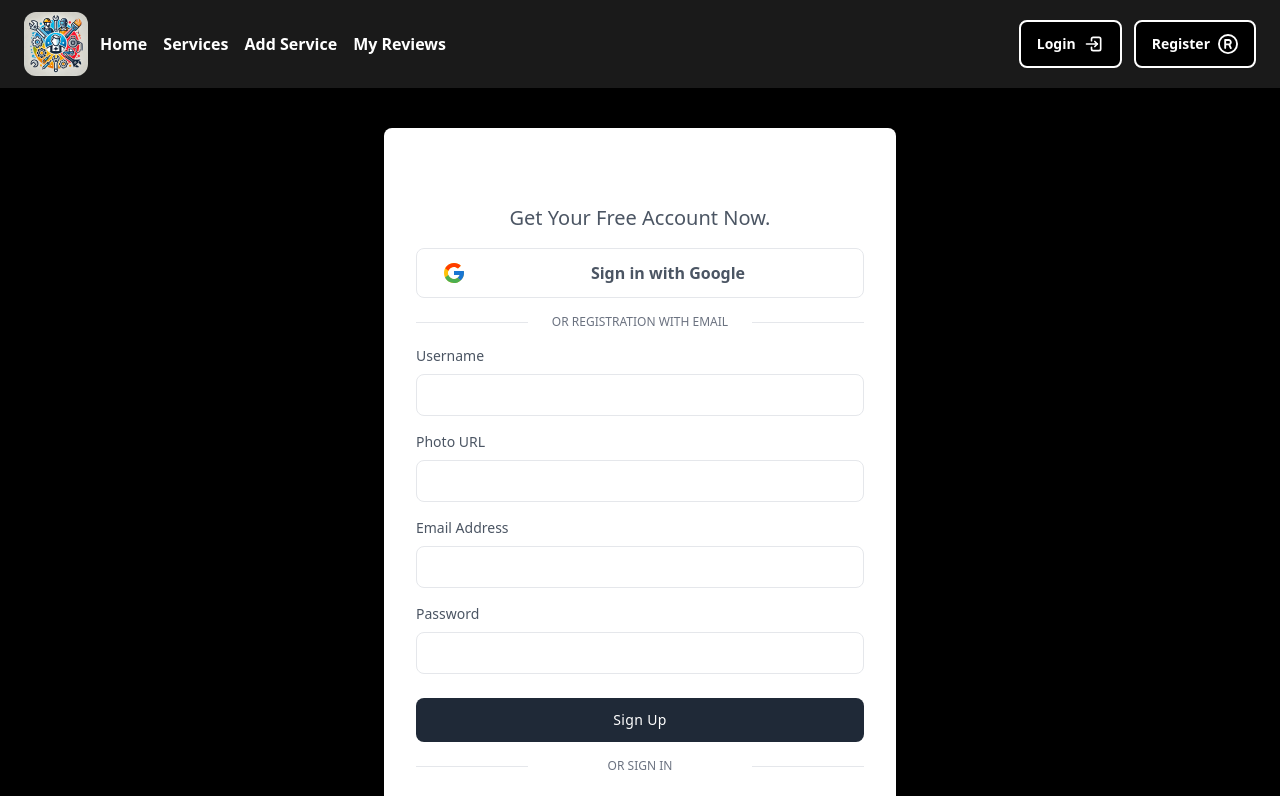
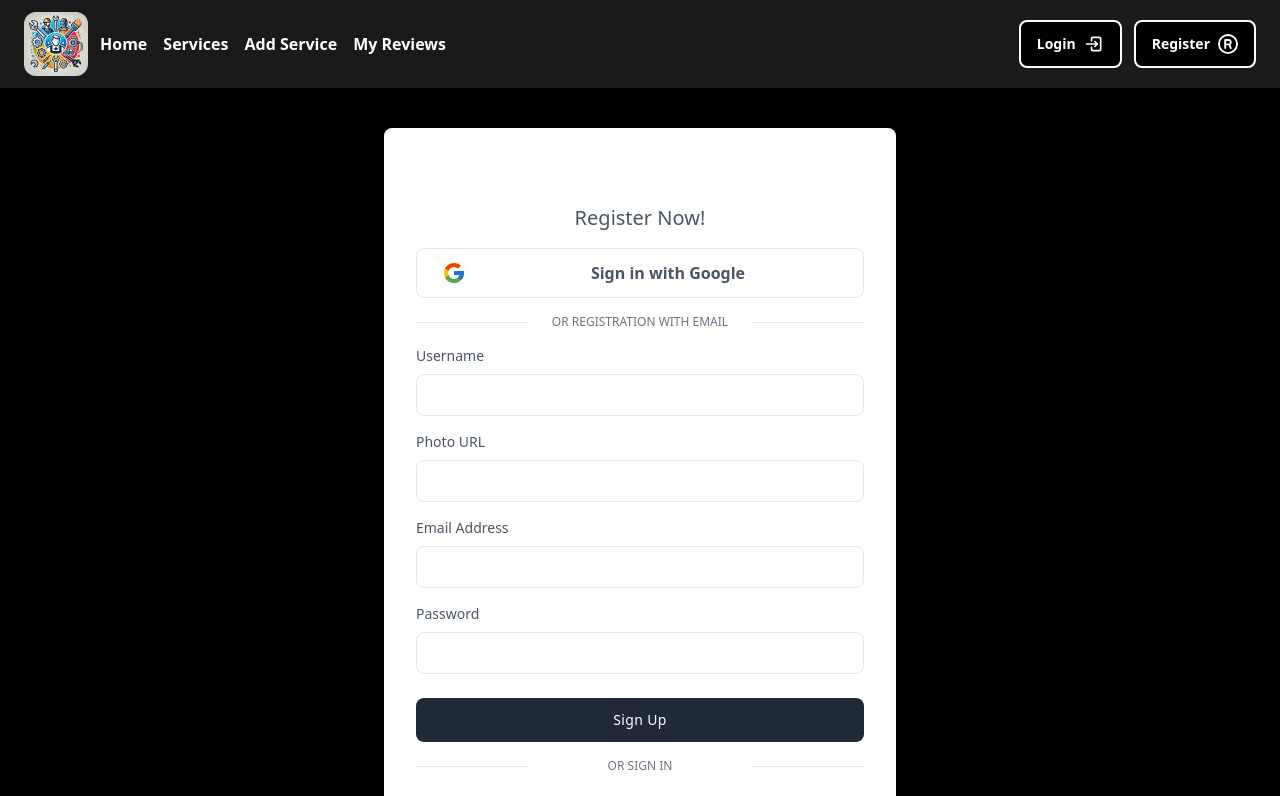
Before and after one commit to mdnasiruddin78/A11client, a React (Vite) app: page /register in a window 1280 px wide. Shown: the top 796 px of the page. Built offline with nearby package versions, Linux system fonts and the light colour scheme.

Commit message:
login register text add

```diff
--- a/src/Pages/Authentication/Login.jsx
+++ b/src/Pages/Authentication/Login.jsx
@@ -15,7 +15,7 @@ const Login = () => {
                     </div>
 
                     <p className='mt-3 text-xl text-center text-gray-600 '>
-                        Welcome back!
+                        Login Now!
                     </p>
 
                     <div
--- a/src/Pages/Authentication/Register.jsx
+++ b/src/Pages/Authentication/Register.jsx
@@ -15,7 +15,7 @@ const Register = () => {
                     </div>
 
                     <p className='mt-3 text-xl text-center text-gray-600 '>
-                        Get Your Free Account Now.
+                        Register Now!
                     </p>
 
                     <div
```
